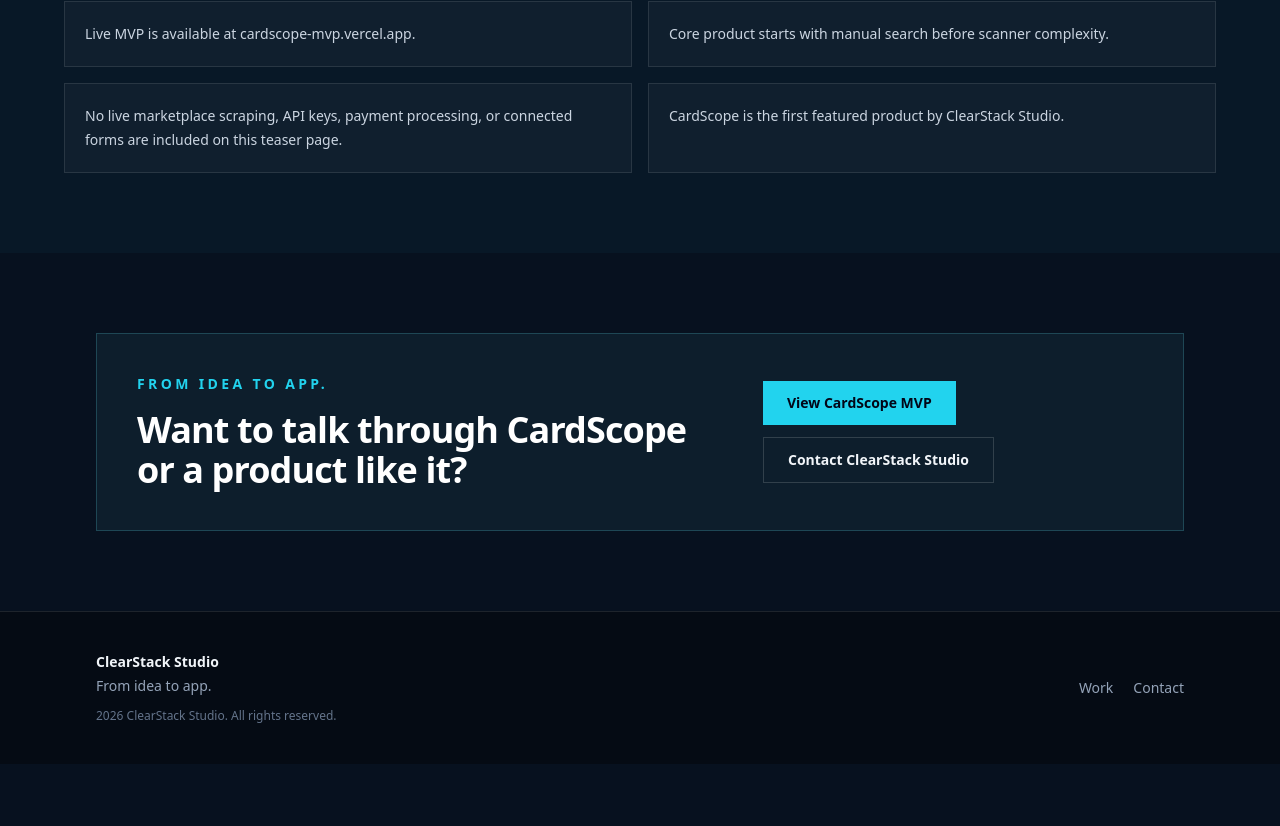
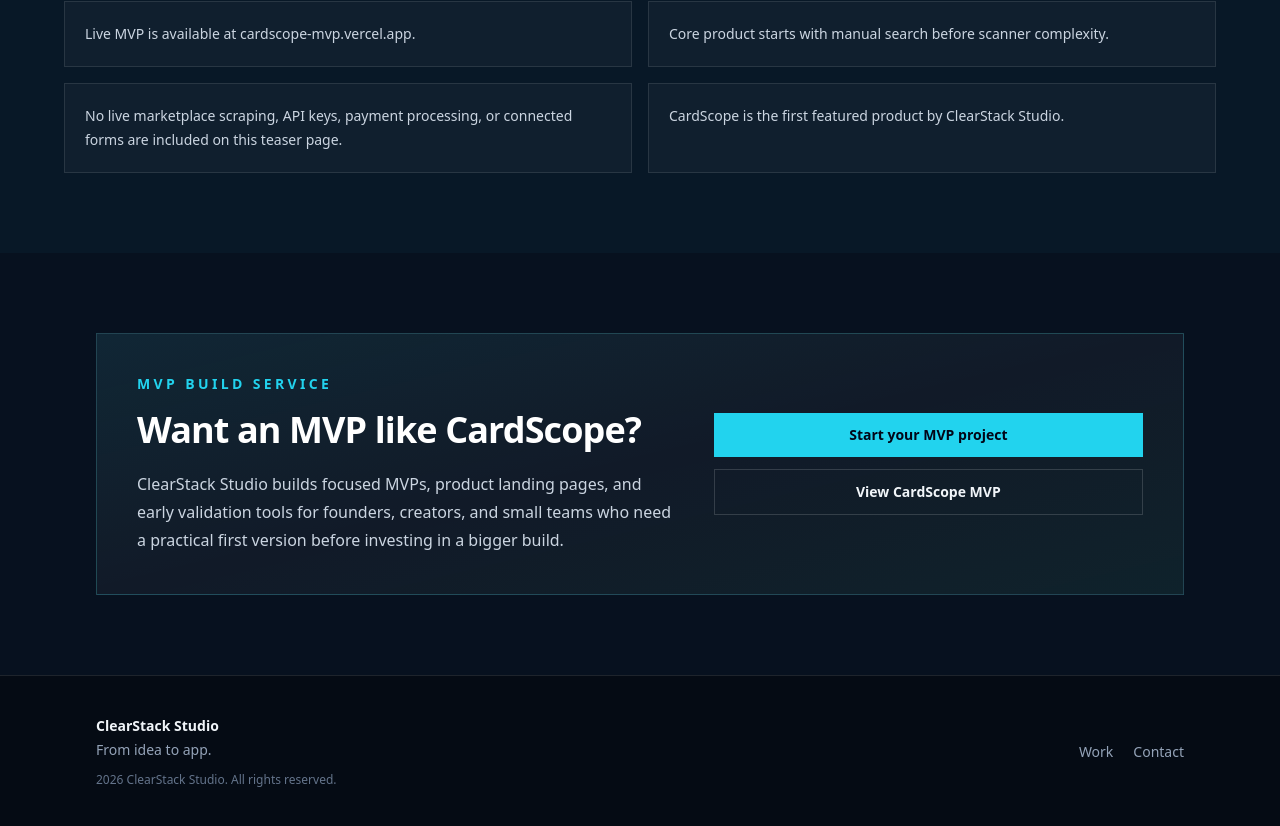
Before and after one commit to bchan818/ClearStackStudioWebsite, a Next.js app: page /work/cardscope in a window 1280 px wide. Shown: the part 3078-3904 px from the top of the page. Before the commit the page ends 3842 px from the top, so only its background shows below. Built offline with nearby package versions, Linux system fonts and the light colour scheme.

Commit message:
feat: add MVP service CTA

```diff
--- a/app/page.tsx
+++ b/app/page.tsx
@@ -1,6 +1,7 @@
 import { ContactCta } from "@/components/ContactCta";
 import { FeaturedProduct } from "@/components/FeaturedProduct";
 import { Hero } from "@/components/Hero";
+import { MvpServiceCta } from "@/components/MvpServiceCta";
 import { Process } from "@/components/Process";
 import { Services } from "@/components/Services";
 
@@ -11,6 +12,7 @@
       <Services />
       <Process />
       <FeaturedProduct />
+      <MvpServiceCta />
       <ContactCta />
     </main>
   );
--- a/app/work/cardscope/page.tsx
+++ b/app/work/cardscope/page.tsx
@@ -1,5 +1,5 @@
 import type { Metadata } from "next";
-import Link from "next/link";
+import { MvpServiceCta } from "@/components/MvpServiceCta";
 
 const problems = [
   "Card values are scattered across tools, listings, notes, and memory.",
@@ -265,32 +265,7 @@
         </div>
       </section>
 
-      <section className="mx-auto max-w-6xl px-6 py-16 sm:py-20 lg:px-8">
-        <div className="border border-cyan-300/20 bg-cyan-300/[0.06] p-8 sm:p-10 lg:flex lg:items-center lg:justify-between lg:gap-10">
-          <div>
-            <p className="text-sm font-semibold uppercase tracking-[0.24em] text-cyanGlow">
-              From idea to app.
-            </p>
-            <h2 className="mt-4 max-w-2xl text-3xl font-semibold tracking-tight text-white sm:text-4xl">
-              Want to talk through CardScope or a product like it?
-            </h2>
-          </div>
-          <div className="mt-8 flex flex-wrap gap-3 lg:mt-0">
-            <Link
-              className="focus-ring inline-flex items-center justify-center bg-cyanGlow px-6 py-3 text-sm font-semibold text-slate-950 transition hover:bg-emeraldLift"
-              href="https://cardscope-mvp.vercel.app"
-            >
-              View CardScope MVP
-            </Link>
-            <Link
-              className="focus-ring inline-flex items-center justify-center border border-white/15 px-6 py-3 text-sm font-semibold text-slate-100 transition hover:border-cyan-300/50 hover:text-white"
-              href="/contact"
-            >
-              Contact ClearStack Studio
-            </Link>
-          </div>
-        </div>
-      </section>
+      <MvpServiceCta />
     </main>
   );
 }
--- /dev/null
+++ b/components/MvpServiceCta.tsx
@@ -0,0 +1,38 @@
+import Link from "next/link";
+
+export function MvpServiceCta() {
+  return (
+    <section className="mx-auto max-w-6xl px-6 py-16 sm:py-20 lg:px-8">
+      <div className="border border-cyan-300/20 bg-gradient-to-br from-cyan-300/[0.1] via-white/[0.04] to-emerald-300/[0.08] p-8 sm:p-10 lg:grid lg:grid-cols-[1fr_0.8fr] lg:items-center lg:gap-10">
+        <div>
+          <p className="text-sm font-semibold uppercase tracking-[0.24em] text-cyanGlow">
+            MVP Build Service
+          </p>
+          <h2 className="mt-4 max-w-3xl text-3xl font-semibold tracking-tight text-white sm:text-4xl">
+            Want an MVP like CardScope?
+          </h2>
+          <p className="mt-5 max-w-2xl text-base leading-7 text-slate-300">
+            ClearStack Studio builds focused MVPs, product landing pages, and
+            early validation tools for founders, creators, and small teams who
+            need a practical first version before investing in a bigger build.
+          </p>
+        </div>
+
+        <div className="mt-8 grid gap-3 sm:grid-cols-2 lg:mt-0 lg:grid-cols-1">
+          <Link
+            className="focus-ring inline-flex items-center justify-center bg-cyanGlow px-6 py-3 text-sm font-semibold text-slate-950 transition hover:bg-emeraldLift"
+            href="/contact"
+          >
+            Start your MVP project
+          </Link>
+          <Link
+            className="focus-ring inline-flex items-center justify-center border border-white/15 px-6 py-3 text-sm font-semibold text-slate-100 transition hover:border-cyan-300/50 hover:text-white"
+            href="https://cardscope-mvp.vercel.app"
+          >
+            View CardScope MVP
+          </Link>
+        </div>
+      </div>
+    </section>
+  );
+}
```
